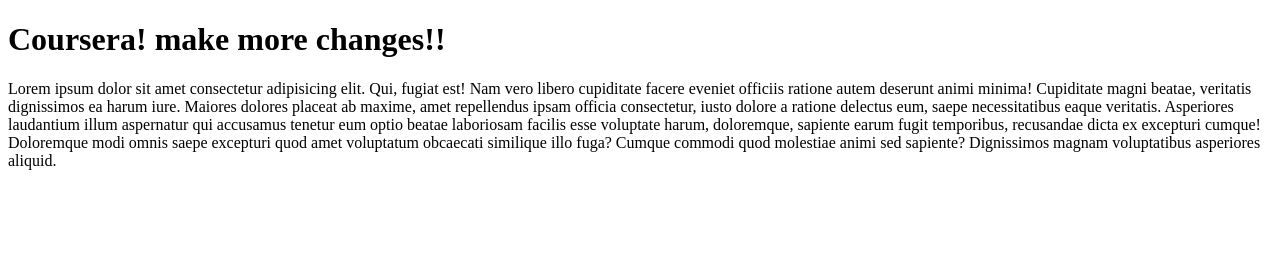
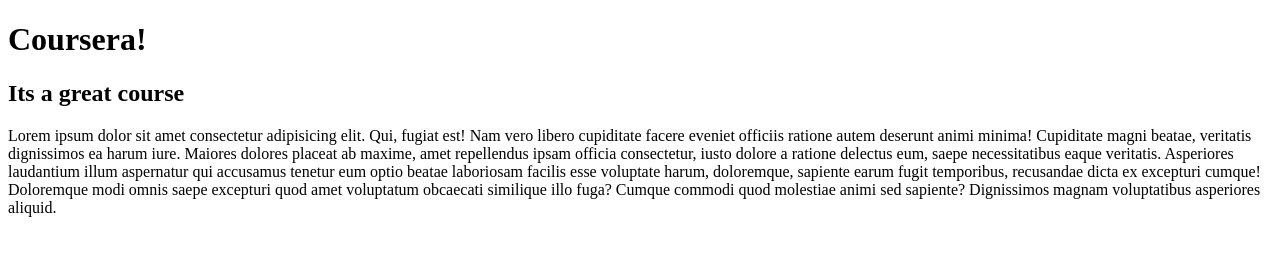
Before and after one commit to cub24/belajar-coding-1, a plain HTML site: page site/index.html in a window 1280 px wide. Drawn offline with Linux system fonts and the light colour scheme.

Commit message:
little changes

```diff
--- a/site/index.html
+++ b/site/index.html
@@ -8,7 +8,8 @@
 </head>
 <body>
 
-    <h1>Coursera! make more changes!!</h1>
+    <h1>Coursera!</h1>
+    <h2>Its a great course</h2>
     <p>Lorem ipsum dolor sit amet consectetur adipisicing elit. Qui, fugiat est! Nam vero libero cupiditate facere eveniet officiis ratione autem deserunt animi minima! Cupiditate magni beatae, veritatis dignissimos ea harum iure. Maiores dolores placeat ab maxime, amet repellendus ipsam officia consectetur, iusto dolore a ratione delectus eum, saepe necessitatibus eaque veritatis. Asperiores laudantium illum aspernatur qui accusamus tenetur eum optio beatae laboriosam facilis esse voluptate harum, doloremque, sapiente earum fugit temporibus, recusandae dicta ex excepturi cumque! Doloremque modi omnis saepe excepturi quod amet voluptatum obcaecati similique illo fuga? Cumque commodi quod molestiae animi sed sapiente? Dignissimos magnam voluptatibus asperiores aliquid.</p>
 
 </body>
```
